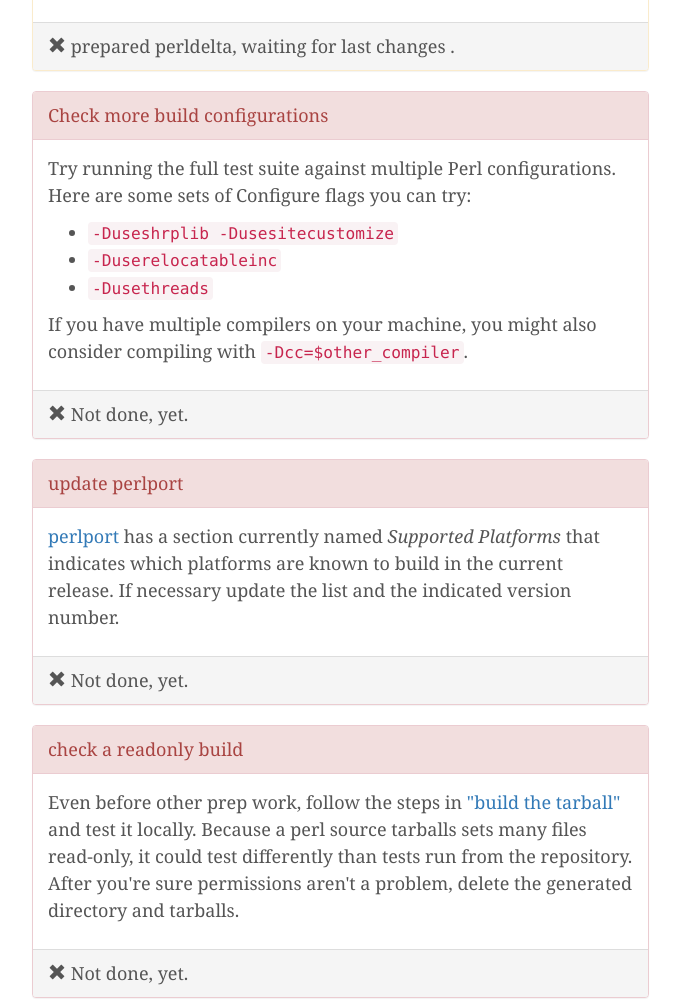
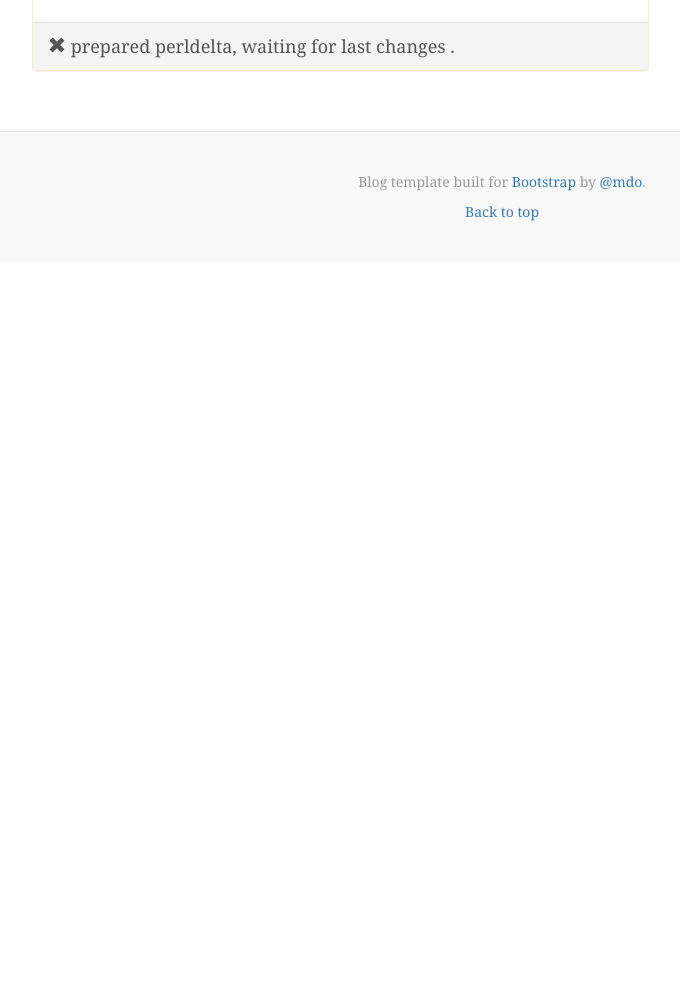
Before and after one commit to reneeb/5-25-10, a plain HTML site: page index.html in a window 1280 px wide. Shown: the part 1074-2075 px from the top of the page, without its empty margins (138-818 px from the left). After the commit the page ends 1336 px from the top, so only its background shows below. Drawn offline with Linux system fonts and the light colour scheme.

Commit message:
update the checklist

```diff
--- a/index.html
+++ b/index.html
@@ -82,52 +82,6 @@
  <div class="panel-footer"><span class="glyphicon glyphicon-remove"></span> prepared perldelta, waiting for last changes .</span></div>
 </div>
 
-<div class="panel panel-danger">
-  <div class="panel-heading">Check more build configurations</div>
-  <div class="panel-body">
-
-
-<p>Try running the full test suite against multiple Perl configurations. Here are some sets of Configure flags you can try:</p>
-
-<ul>
-<li><code>-Duseshrplib -Dusesitecustomize</code></li>
-
-<li><code>-Duserelocatableinc</code></li>
-
-<li><code>-Dusethreads</code></li>
-</ul>
-
-<p>If you have multiple compilers on your machine, you might also consider compiling with <code>-Dcc=$other_compiler</code>.</p>
-
-
-  </div>
- <div class="panel-footer"><span class="glyphicon glyphicon-remove"></span> Not done, yet.</span></div>
-</div>
-
-<div class="panel panel-danger">
-  <div class="panel-heading">update perlport</div>
-  <div class="panel-body">
-
-
-<p><a href="http://search.cpan.org/perldoc?perlport" class="podlinkpod"
->perlport</a> has a section currently named <i>Supported Platforms</i> that indicates which platforms are known to build in the current release. If necessary update the list and the indicated version number.</p>
-
-
-  </div>
- <div class="panel-footer"><span class="glyphicon glyphicon-remove"></span> Not done, yet.</span></div>
-</div>
-
-<div class="panel panel-danger">
-  <div class="panel-heading">check a readonly build</div>
-  <div class="panel-body">
-<p>Even before other prep work, follow the steps in <a href="#build_the_tarball" class="podlinkpod"
->&#34;build the tarball&#34;</a> and test it locally. Because a perl source tarballs sets many files read-only, it could test differently than tests run from the repository. After you&#39;re sure permissions aren&#39;t a problem, delete the generated directory and tarballs.</p>
-
-
-  </div>
- <div class="panel-footer"><span class="glyphicon glyphicon-remove"></span> Not done, yet.</span></div>
-</div>
-
 
 
           </div><!-- /.blog-post -->
```
Also changed, not shown: advance_actions.html (+4 -4 lines), on_the_day.html (+2 -2 lines).
